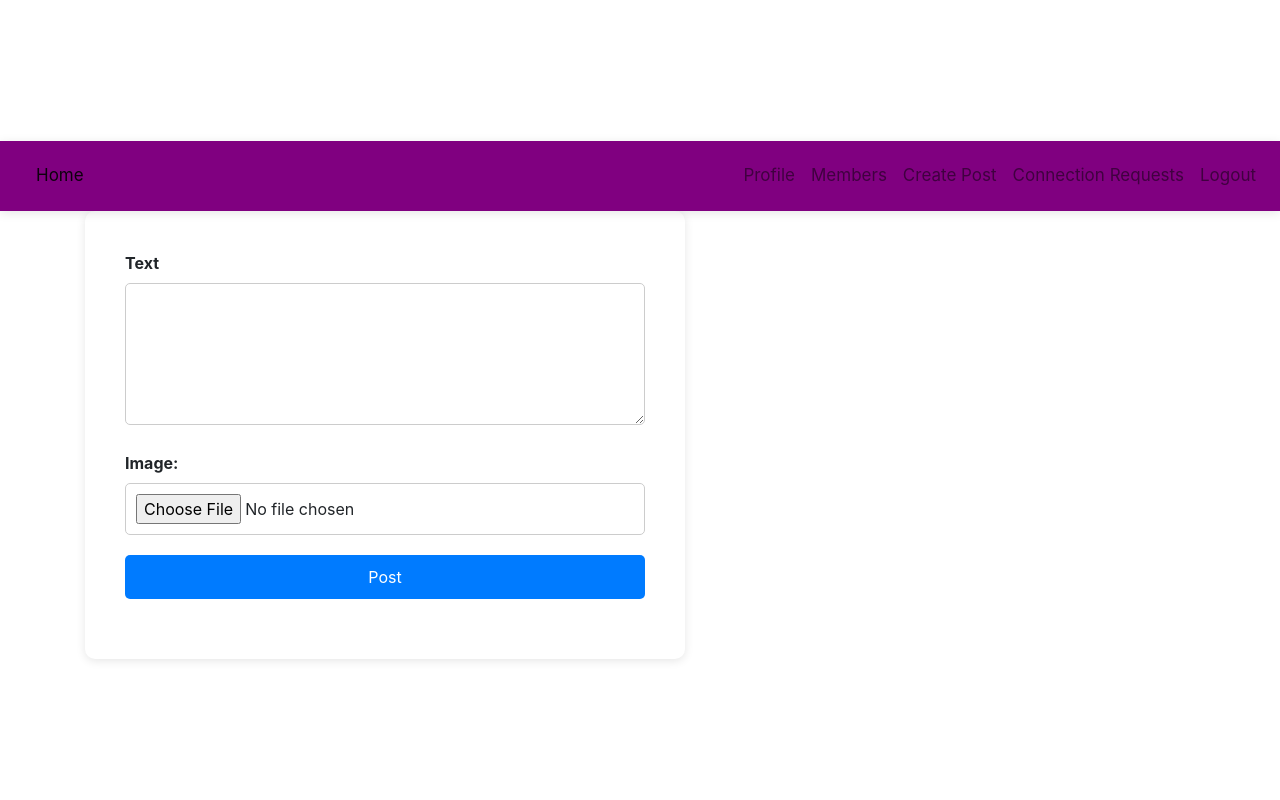
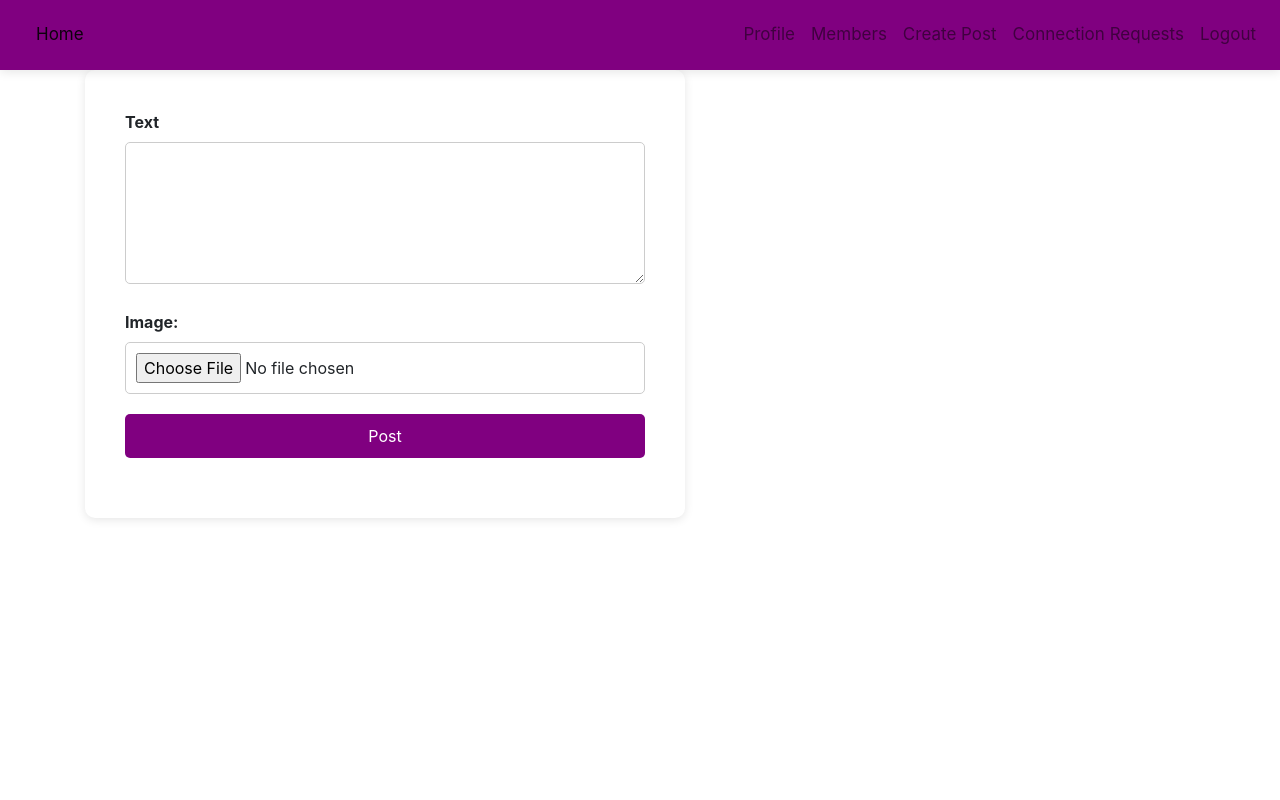
Before and after one commit to BGabor01/TrendLink, a Django app: page /post/create/ in a window 1280 px wide. Run offline with Django 5.2, Linux system fonts and the light colour scheme; some libraries are stand-ins or nearby versions.

Commit message:
post.post.css: Button color purple, flex direction column

```diff
--- a/trend_link/apps/post/static/post/css/post.css
+++ b/trend_link/apps/post/static/post/css/post.css
@@ -3,7 +3,7 @@ body {
     background-color: #f0f2f5;
     margin: 0;
     display: flex;
-    justify-content: center;
+    flex-direction: column;
     align-items: center;
     height: 100vh;
 }
@@ -46,14 +46,14 @@ body {
 }
 
 .form-container input[type="submit"] {
-    background-color: #007bff;
+    background-color: purple;
     color: white;
     border: none;
     cursor: pointer;
 }
 
 .form-container input[type="submit"]:hover {
-    background-color: #0056b3;
+    background-color: rgb(84, 2, 84);
 }
 
 .form-container .file-label {
```
